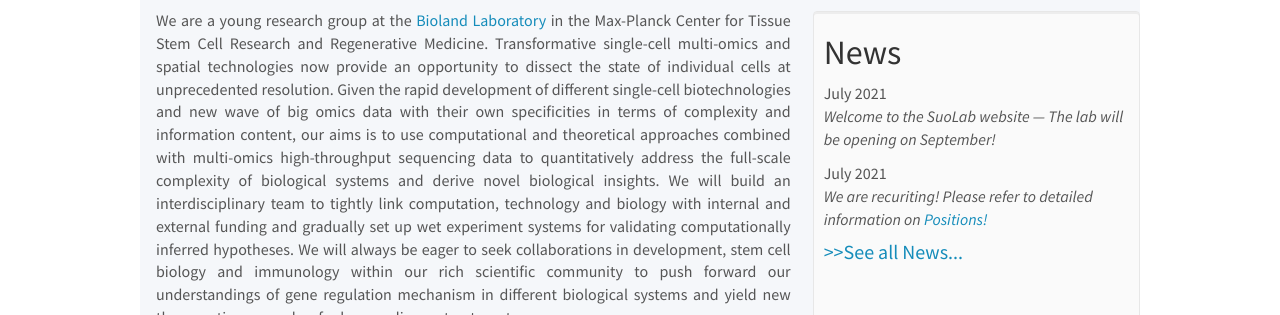
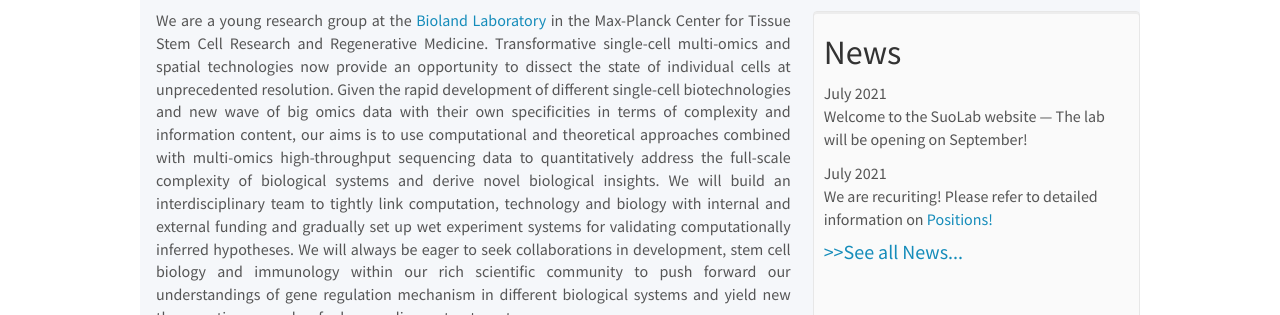
Before and after one commit to suoshengbao/suoshengbao.github.io, a Jekyll site: the page built from _pages/home.md, in a window 1280 px wide. Shown: the part 139-454 px from the top of the page. Built offline with Jekyll 4.4.1, drawn with Linux system fonts in a browser that asks for light colours; nearby versions of some CDN libraries.

Commit message:
Update news.html

```diff
--- a/_includes/news.html
+++ b/_includes/news.html
@@ -4,7 +4,8 @@
 
 {% for article in site.data.news limit:5 %}
 {{ article.date }}
-<p><em>{{ article.headline }}</em></p>
+<!-- <p><em>{{ article.headline }}</em></p> -->
+<p>{{ article.headline }}</p>
 {% endfor %}
 
 <h4><a href="{{ site.url }}{{ site.baseurl }}/allnews.html">>>See all News...</a></h4>
```
